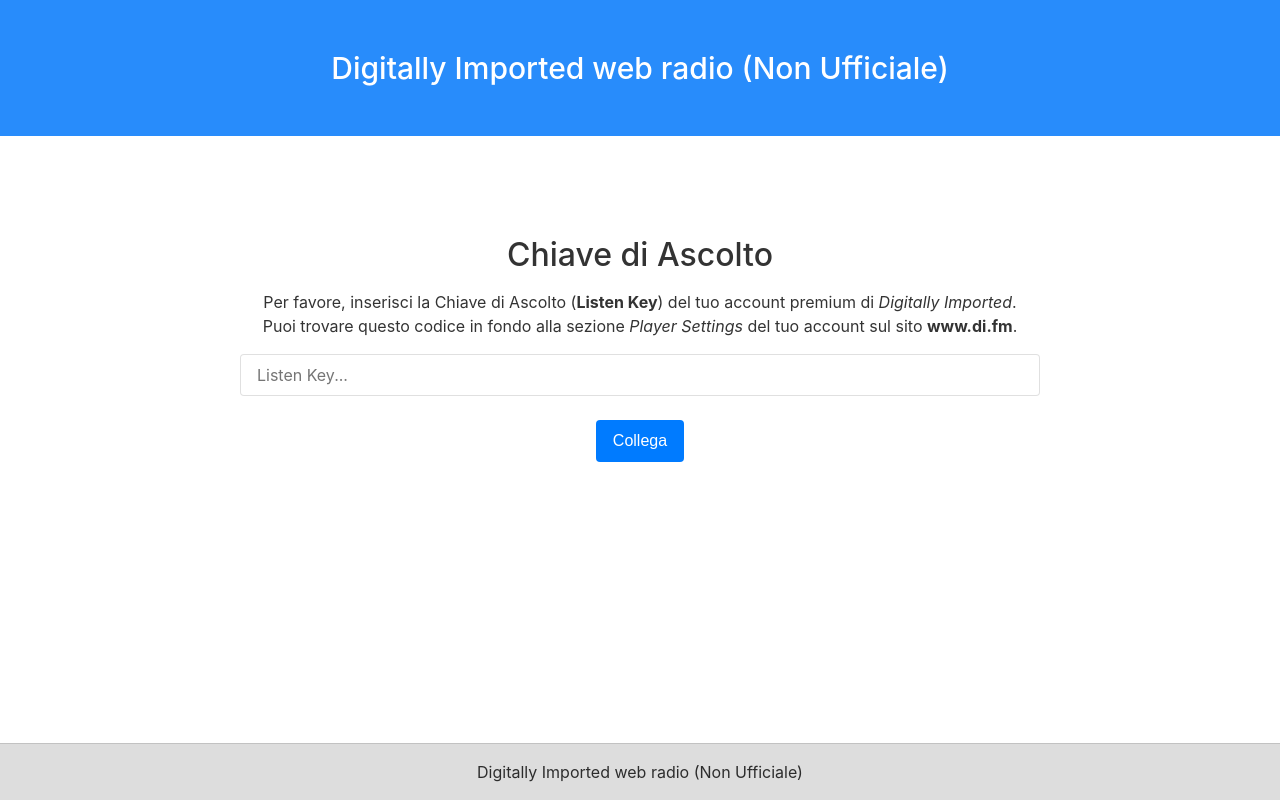
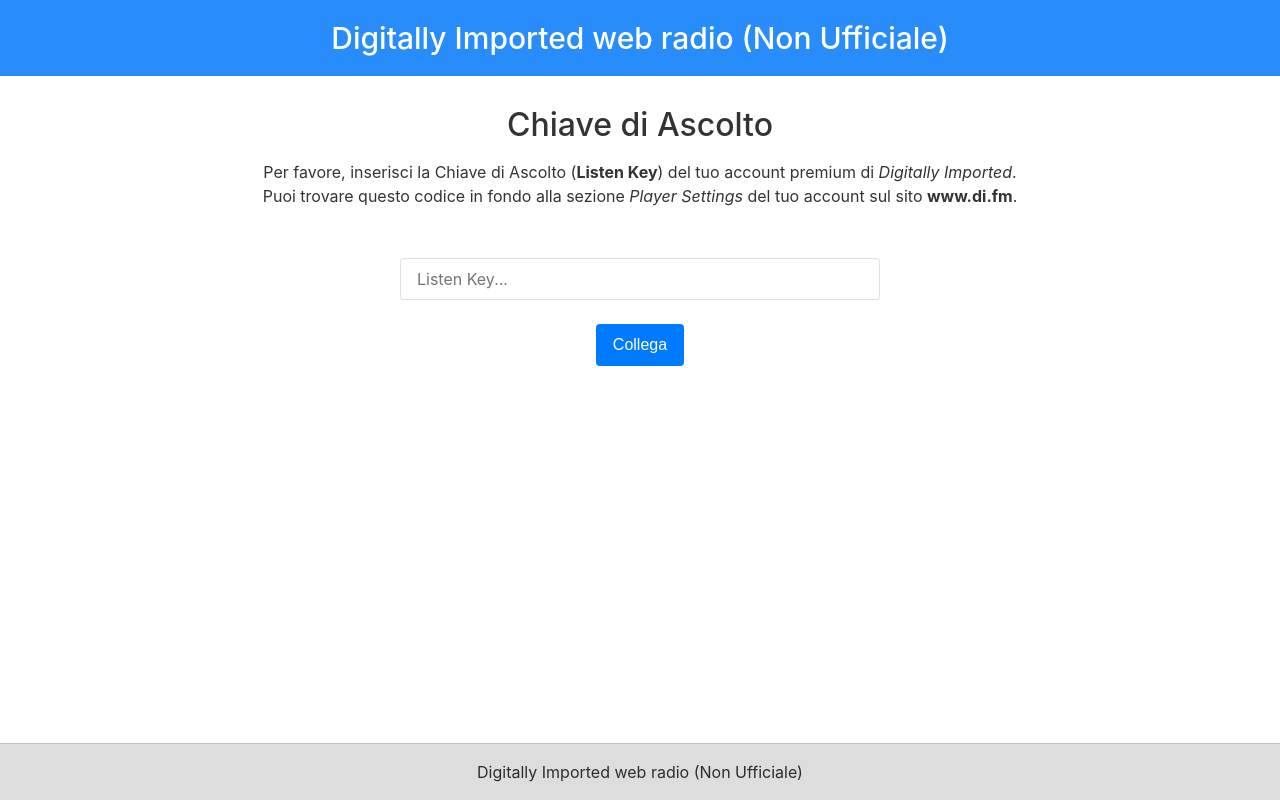
Before and after one commit to zenithworkshop/alexa-skill-difm-unofficial, a plain HTML site: page index.html in a window 1280 px wide. Drawn offline with nearby package versions, Linux system fonts and the light colour scheme.

Commit message:
Update index.html

```diff
--- a/index.html
+++ b/index.html
@@ -16,8 +16,8 @@
         }
         header {
             background-color: #288CFB;
-            padding: 50px;
-            margin-bottom: 100px;
+            padding: 20px;
+            margin-bottom: 30px;
         }
         h1 {
             color: #FFF;
@@ -26,11 +26,11 @@
             font-size: 30px;
         }
         form {
-            margin: 0 100px 0 100px;
+            margin: 50px 20px;
         }
         #access_token {
-            width: 50em;
             display: inline-block;
+            max-width: 30em;
         }
         footer {
             position: absolute;
@@ -41,6 +41,11 @@
             display: block;
             margin:0;
             background-color: #DDD;
+        }
+        @media only screen and (max-width: 600px) {
+            #access_token {
+                max-width: 100%;
+            }
         }
     </style>
     <script src="https://ajax.googleapis.com/ajax/libs/jquery/3.3.1/jquery.min.js"></script>
@@ -73,7 +78,7 @@
         }
     </script>
 </head>
-<body style="">
+<body>
     <header><h1>Digitally Imported web radio (Non Ufficiale)</h1></header>
 
     <h2>Chiave di Ascolto</h2>
```
